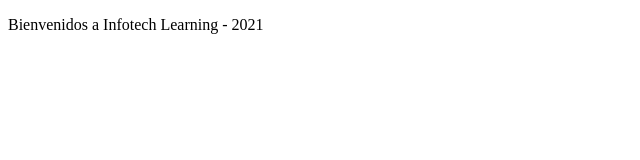
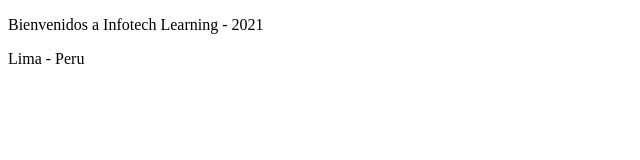
Before and after one commit to ArturoRufasto/ArturoRufasto.github.io, a plain HTML site: page index.html in a window 1280 px wide. Shown: the full height of the page, 0-640 px from the left. Drawn offline with Linux system fonts and the light colour scheme.

Commit message:
Version 1

```diff
--- a/index.html
+++ b/index.html
@@ -8,5 +8,7 @@
 </head>
 <body>
     <p>Bienvenidos a Infotech Learning - 2021</p>
+
+    <p>Lima - Peru</p>
 </body>
 </html>
```
